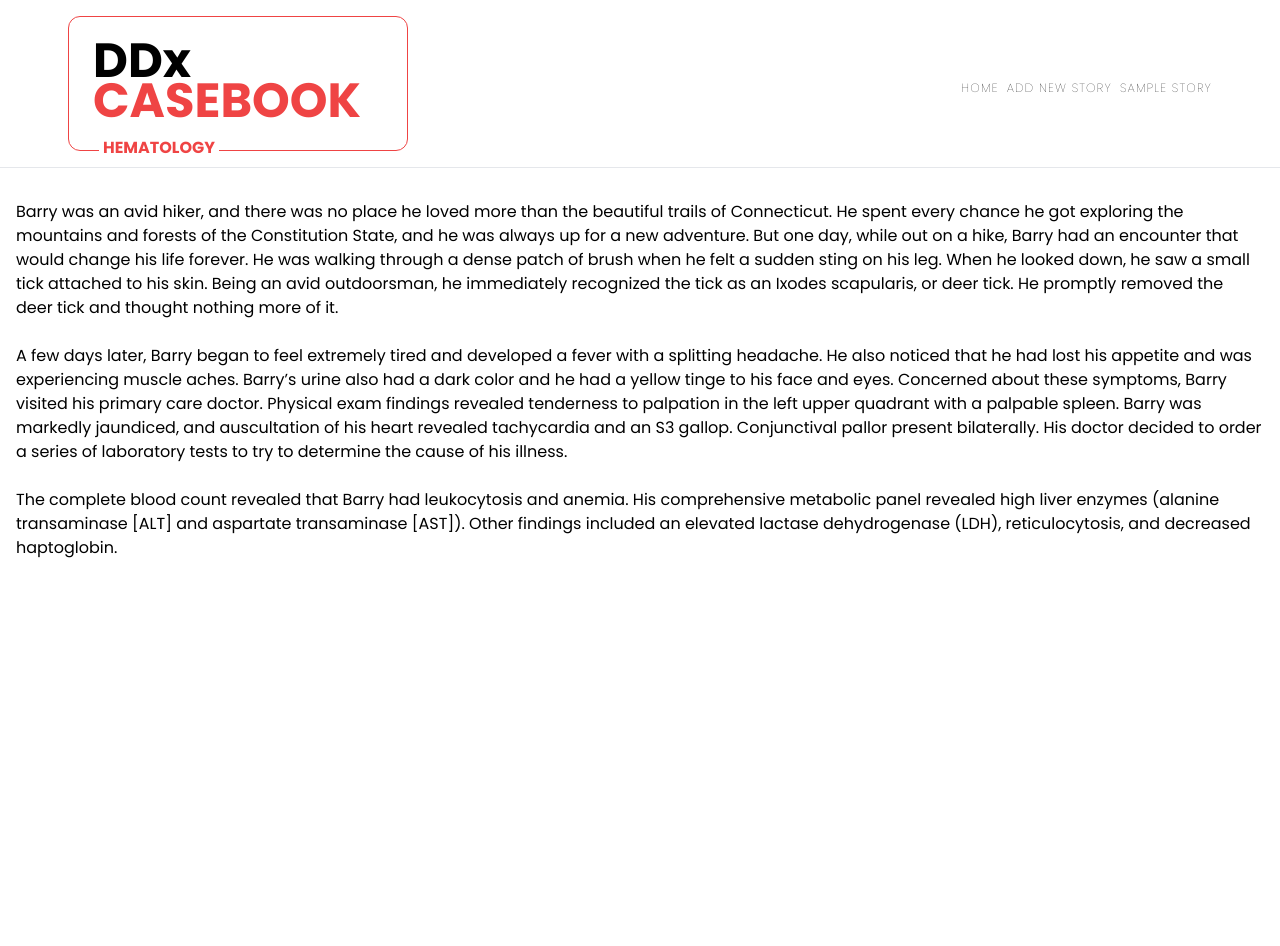
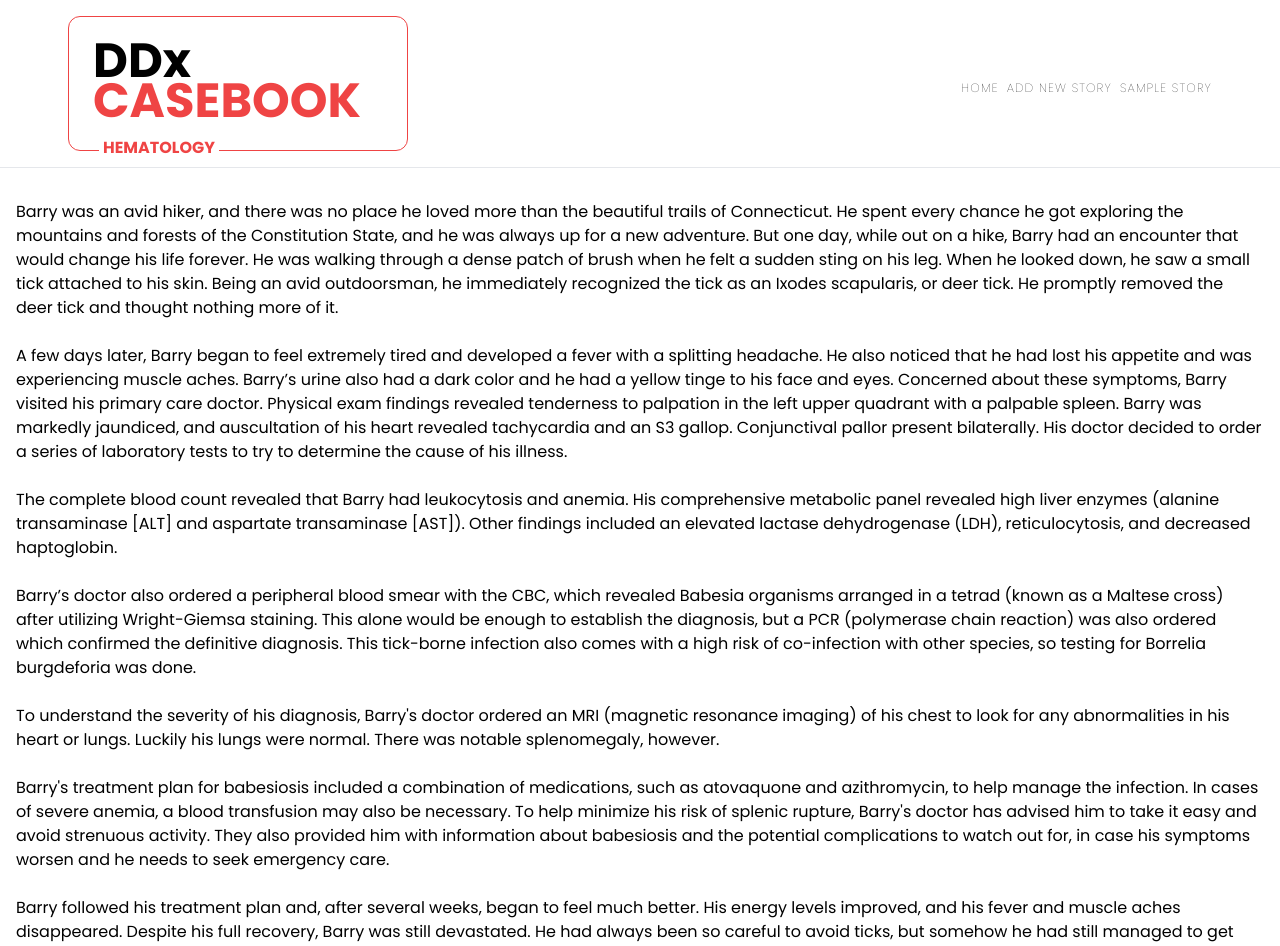
Before and after one commit to joshcooper6/diffDiagnosis, a Next.js app: page /sampleStory in a window 1280 px wide. Shown: the top 946 px of the page. Before the commit the page ends 800 px from the top, so only its background shows below. Built offline with nearby package versions, Linux system fonts and the light colour scheme; a web font is replaced by a local one.

Commit message:
new story functionality

```diff
--- a/comps/FormCarousel.js
+++ b/comps/FormCarousel.js
@@ -97,14 +97,14 @@ const FormCarousel = () => {
     return (
       <form onKeyDown={handleKeyDown} className='flex flex-col' onSubmit={handleSubmit}>
         {formElements.map((formElement, index) => (
-          <div key={formElement.name} className={`${index === currentIndex ? 'flex' : 'hidden'}`}>
+          <div key={formElement.name} className={`${index === currentIndex ? 'flex gap-2' : 'hidden'}`}>
             <label className={`font-thin self-center uppercase tracking-widest`}>{formElement.label}</label>
             <input
               type={formElement.type}
               name={formElement.name}
               value={formValues[formElement.name] || ''}
               onChange={handleChange}
-              className={`rounded-md border-black self-center p-2`}
+              className={`rounded-md border-black border-[1px] self-center p-2`}
               autoComplete={'off'}
             />
           </div>
--- a/comps/StoryBlock.js
+++ b/comps/StoryBlock.js
@@ -5,13 +5,16 @@ export default function StoryBlock(props) {
     const [showQuestions, setShowQuestions] = useState(false);
 
     return (<>
-    <div className='flex h-max cursor-pointer flex-col mb-2'>
-        <span className="hover:font-bold transition_fast" onClick={() => {setShowQuestions(prev => !prev)}}>{story.storyBlock}</span>
-        <div className={`transition_fast overflow-hidden rounded-lg mt-2 mb-2 flex flex-col gap-1 ${showQuestions ? 'max-h-[1000px] border-red-500 border-[1px] p-4' : 'max-h-[0px] p-0 select-none'}`}>
-            { story.questions.map(q => {return <span key={q.question} className='mt-2 font-bold mb-2'>{q.question}</span>}) }
+    <div className='flex h-max select-none flex-col mb-2'>
+        <span className={`${(story.questions.length > 0) && 'hover:font-bold cursor-pointer'} transition_fast`} onClick={() => {setShowQuestions(prev => !prev)}}>{story.storyBlock}</span>
+        <div className={`transition_fast overflow-hidden rounded-lg mt-2 mb-2 flex flex-col gap-1 ${(showQuestions && (story.questions.length > 0)) ? 'max-h-[1000px] border-red-500 border-[1px] p-4' : 'max-h-[0px] p-0 select-none'}`}>
+            { story.questions.map(q => {
+                return <span key={q.question} className='mt-2 font-bold mb-2'>{q.question}</span>
+            }) }
         </div>
     </div>
     </>)
 }
 
 // create a question component so that it can set its state as the answer for easy input
+// initial input is text; however, include 'not sure' button that triggers multiple choice
--- a/pages/sampleStory.js
+++ b/pages/sampleStory.js
@@ -35,8 +35,6 @@ export default function sampleStory({story}) {
 
     useEffect(() => {console.log(question)}, [question]);
 
-    const storyBlocks = newTest.elements.map(element => element.storyBlock);
-const allQuestions = newTest.elements.map(element => element.questions.map(q => q.question));
 const singleStory = newTest.elements;
 
 const [showQuestions, setShowQuestions] = useState(false);
--- a/testDB.js
+++ b/testDB.js
@@ -55,6 +55,7 @@ const newTest = {
                     id: 1,
                     question: 'Uh-oh, a tick bite. Where could this be going? Write down as many tick-borne infections that you can think of. Then, think about or research the geographical locations these infections are most prevalent. Is Barry in an endemic area? ',
                     keywords: [],
+                    choices: [],
                     answer: ''
                 }
             ]
@@ -67,30 +68,35 @@ const newTest = {
                 id: 1,
                 question: 'Fever, loss of appetite, and muscle aches are a sign of?',
                 keywords: [],
+                choices: [],
                 answer: ''
             },
             {
                 id: 2,
                 question: 'Why is Barry’s urine dark?',
                 keywords: [],
+                choices: [],
                 answer: ''
             },
             {
                 id: 3,
                 question: 'Given Barry has jaundice, what is the most likely cause of his splenomegaly?',
                 keywords: [],
+                choices: [],
                 answer: ''
             },
             {
                 id: 4,
                 question: 'Conjunctival pallor, tachycardia, and an S3 gallop are signs of what common condition?',
                 keywords: [],
-                answer: ''
+                answer: '',
+                choices: []
             },
             {
                 id: 5,
                 question: 'What labs would you order to work this up?',
                 keywords: [],
+                choices: [],
                 answer: ''
             }
         ]
@@ -102,20 +108,104 @@ const newTest = {
                     id: 1,
                     question: 'Elevated liver enzymes is an obvious sign of?',
                     keywords: [],
+                    choices: [],
                     answer: 'ketosis'
                 },
                 {
                     id: 2,
                     question: 'Elevated lactase dehydrogenase (LDH), reticulocytosis, and decreased haptoglobin together indicate what pathological process is occurring in Barry’s blood? ',
                     keywords: [],
+                    choices: [],
                     answer: ''
                 }
             ]
+        },
+        {
+            storyBlock: `Barry’s doctor also ordered a peripheral blood smear with the CBC, which revealed Babesia organisms arranged in a tetrad (known as a Maltese cross) after utilizing Wright-Giemsa staining. This alone would be enough to establish the diagnosis, but a PCR (polymerase chain reaction) was also ordered which confirmed the definitive diagnosis.
+            This tick-borne infection also comes with a high risk of co-infection with other species, so testing for Borrelia burgdeforia was done. `,
+            questions: [
+                {
+                    id: 1,
+                    question: 'What is the diagnosis? ',
+                    keywords: [],
+                    choices: [],
+                    answer: ''
+                },
+                {
+                    id: 2,
+                    question: 'The genus Babesia infect which cells preferentially?',
+                    keywords: [],
+                    choices: [],
+                    answer: ''
+                },
+                {
+                    id: 3,
+                    question: `What signs and symptoms would raise the suspicion of Lyme disease?`,
+                    keywords: [],
+                    choices: [],
+                    answer: ''
+                }
+            ]
+        },
+        {
+            storyBlock: `To understand the severity of his diagnosis, Barry's doctor ordered an MRI (magnetic resonance imaging) of his chest to look for any abnormalities in his heart or lungs. Luckily his lungs were normal. There was notable splenomegaly, however. `,
+            questions: [
+                {
+                    id: 1,
+                    question: `What cardiorespiratory complications are associated with his condition? (ARDS, myocarditis)                    `,
+                    keywords: [],
+                    choices: [],
+                    answer: ''
+                },
+                {
+                    id: 2,
+                    question: `Any other complications? Renal failure, sepsis, seizures, anemia`,
+                    keywords: [],
+                    choices: [],
+                    answer: ''
+                },
+                {
+                    id: 3,
+                    question: `Given Barry’s splenomegaly, what complications should he be warned about? `,
+                    keywords: [],
+                    choices: [],
+                    answer: ''
+                }
+            ]
+        },
+        {
+            storyBlock: `Barry's treatment plan for babesiosis included a combination of medications, such as atovaquone and azithromycin, to help manage the infection. In cases of severe anemia, a blood transfusion may also be necessary.
+            To help minimize his risk of splenic rupture, Barry's doctor has advised him to take it easy and avoid strenuous activity. They also provided him with information about babesiosis and the potential complications to watch out for, in case his symptoms worsen and he needs to seek emergency care.`,
+            questions: [
+                {
+                    id: 1,
+                    question: `What pharmacological classes do these drugs belong to?`,
+                    keywords: [],
+                    choices: [],
+                    answer: ''
+                },
+                {
+                    id: 2,
+                    question: `Using a medical resource, write a prescription for Barry with specific dosages. `,
+                    keywords: [],
+                    choices: [],
+                    answer: ''
+                },
+                {
+                    id: 3,
+                    question: `What adverse effects are associated with these medications? `,
+                    keywords: [],
+                    choices: [],
+                    answer: ''
+                }
+            ]
+        },
+        {
+            storyBlock: `Barry followed his treatment plan and, after several weeks, began to feel much better. His energy levels improved, and his fever and muscle aches disappeared.
+            Despite his full recovery, Barry was still devastated. He had always been so careful to avoid ticks, but somehow he had still managed to get bitten. From that moment on, he developed a fierce phobia of ticks. The next time he went hiking, Barry showed up in a full hazmat suit. His friends laughed at him, but Barry didn't care. As the years passed, they came to understand that this was just Barry's way of coping with his phobia. And in the end, they couldn't help but respect him for it.`,
+            questions: []
         }
     ]
 }
 
-const storyBlocks = newTest.elements.map(element => element.storyBlock);
-const allQuestions = newTest.elements.map(element => element.questions.map(q => q.question));
-
 module.exports = { test, newTest }
```
